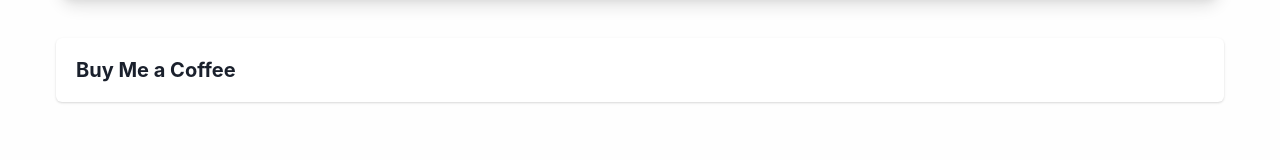
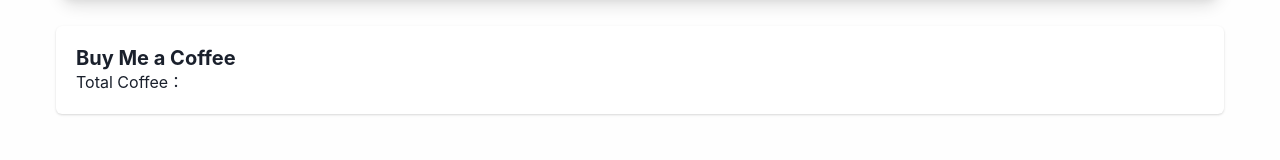
Before and after one commit to stevecyj/buy-me-a-coffee, a React (Vite) app: page / in a window 1280 px wide. Shown: the part 120-280 px from the top of the page. Built offline with nearby package versions, Linux system fonts and the light colour scheme.

Commit message:
feat: add Flex component for displaying coffee order total
- Add a Flex component for displaying the total amount of coffee ordered.

Signed-off-by: stevecyj <ycsteven.tsao@gmail.com>

```diff
--- a/src/App.jsx
+++ b/src/App.jsx
@@ -49,6 +49,9 @@ export default function Home() {
                   <Heading size='md' md='20px'>
                     Buy Me a Coffee
                   </Heading>
+                  <Flex>
+                    <Text>Total Coffee：</Text>
+                  </Flex>
                 </CardBody>
               </Card>
             </Box>
```
